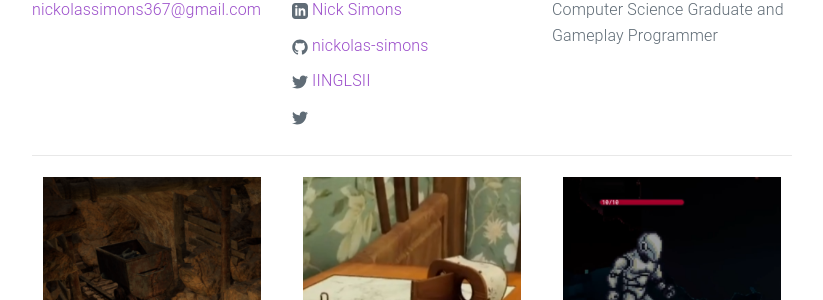
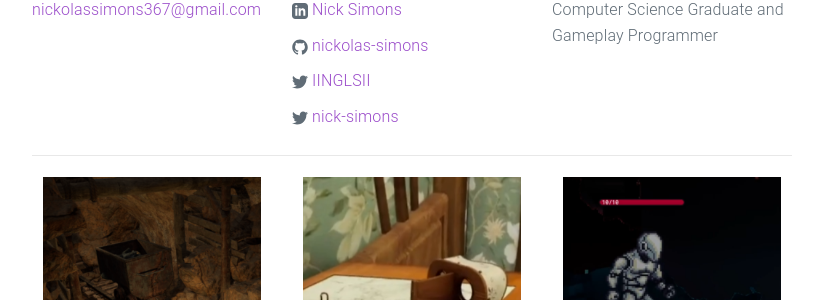
Before and after one commit to nickolas-simons/nickolas-simons.github.io, a Jekyll site: the page built from index.html, in a window 1280 px wide. Shown: the part 315-615 px from the top of the page, without its empty margins (228-1051 px from the left). Built offline with Jekyll 4.4.1, drawn with Linux system fonts in a browser that asks for light colours.

Commit message:
fix typo

```diff
--- a/_includes/info.html
+++ b/_includes/info.html
@@ -53,7 +53,7 @@
 
          {% if site.bsky_username %}
         <li>
-          <a href="https://bsky.app/profile/{{ site.site.bsky_username }}.bsky.social">
+          <a href="https://bsky.app/profile/{{ site.bsky_username }}.bsky.social">
             <span class="icon  icon--bluesky">
               <svg viewBox="0 0 16 16">
                 <path fill="#828282" d="M15.969,3.058c-0.586,0.26-1.217,0.436-1.878,0.515c0.675-0.405,1.194-1.045,1.438-1.809
@@ -61,7 +61,7 @@
               </svg>
             </span>
 
-            <span class="username">{{ site.site.bsky_username }}</span>
+            <span class="username">{{ site.bsky_username }}</span>
           </a>
         </li>
         {% endif %}
```
